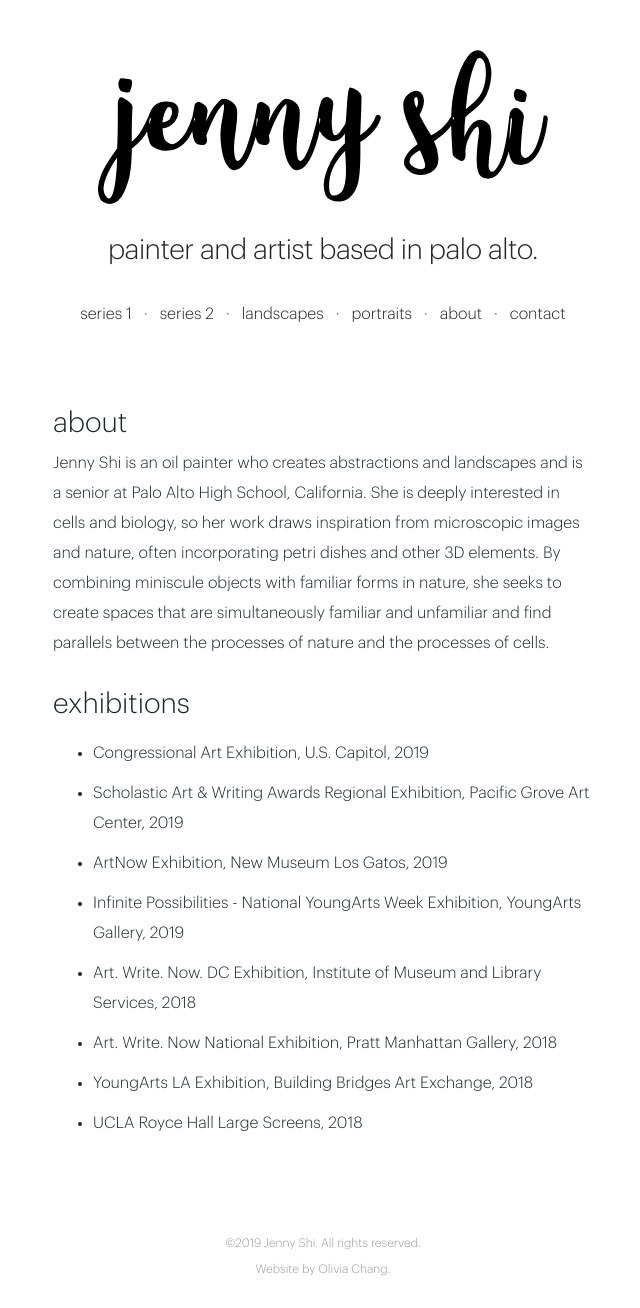
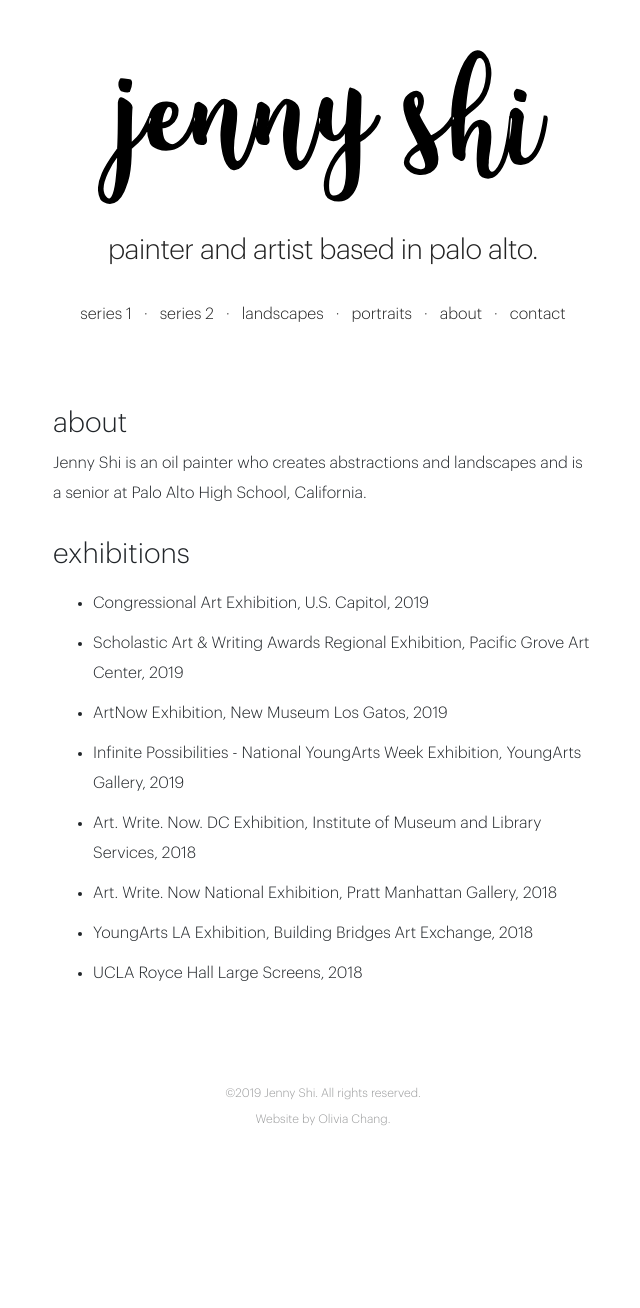
Before and after one commit to oliviachang29/jenny, a Jekyll site: the page built from about.markdown, in a window 1280 px wide. Shown: the whole page, without its empty margins (317-957 px from the left). Built offline with Jekyll 4.4.1, drawn with Linux system fonts in a browser that asks for light colours; after the commit the page ends 1158 px from its top, so only the background shows below that.

Commit message:
Update from Forestry.io Jenny Shi updated about.markdown

```diff
--- a/about.markdown
+++ b/about.markdown
@@ -6,7 +6,7 @@ layout: static
 ---
 ### about
 
-Jenny Shi is an oil painter who creates abstractions and landscapes and is a senior at Palo Alto High School, California. She is deeply interested in cells and biology, so her work draws inspiration from microscopic images and nature, often incorporating petri dishes and other 3D elements. By combining miniscule objects with familiar forms in nature, she seeks to create spaces that are simultaneously familiar and unfamiliar and find parallels between the processes of nature and the processes of cells.
+Jenny Shi is an oil painter who creates abstractions and landscapes and is a senior at Palo Alto High School, California.
 
 ### exhibitions
 
```
Also changed, not shown: .forestry/settings.yml.
